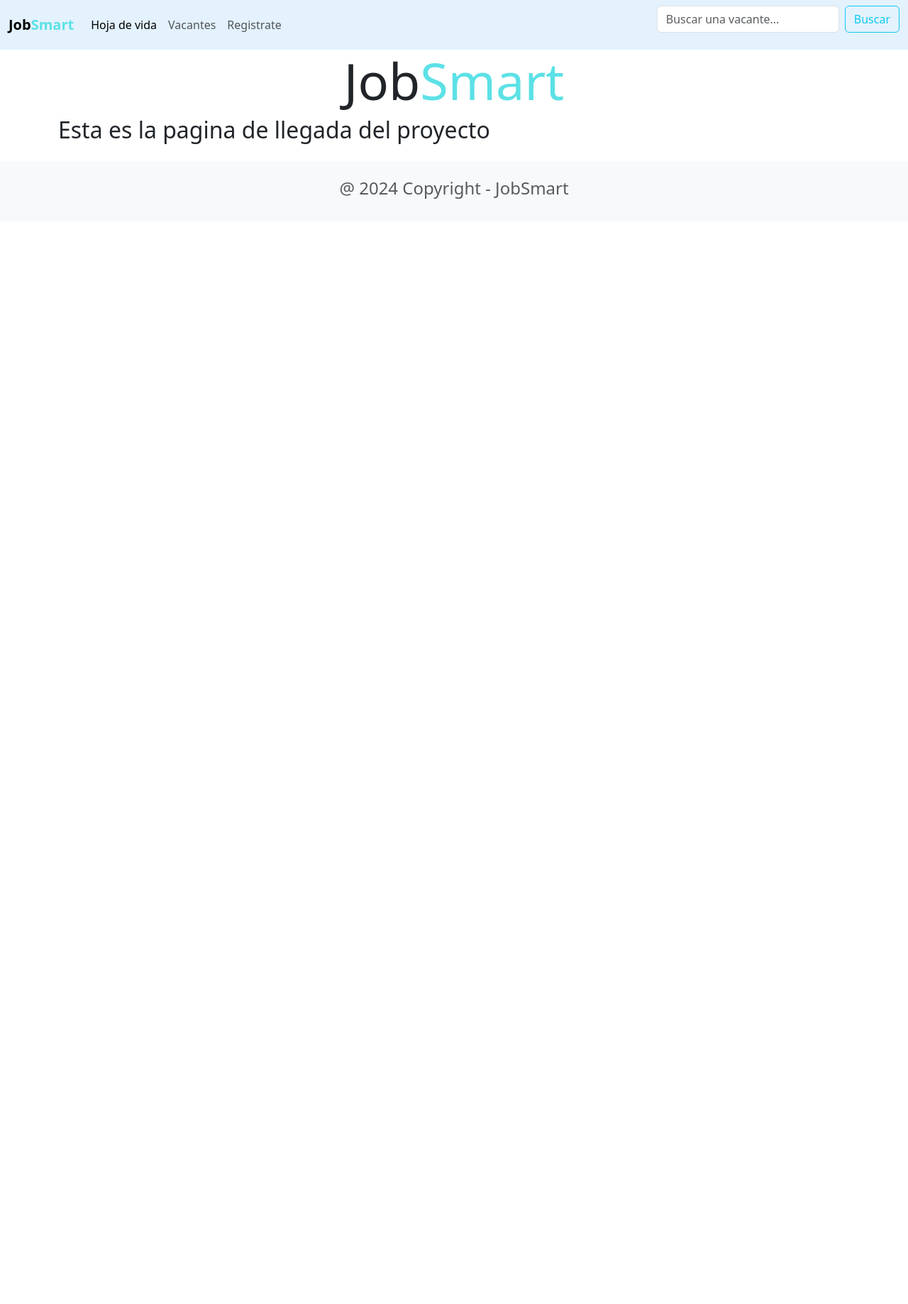
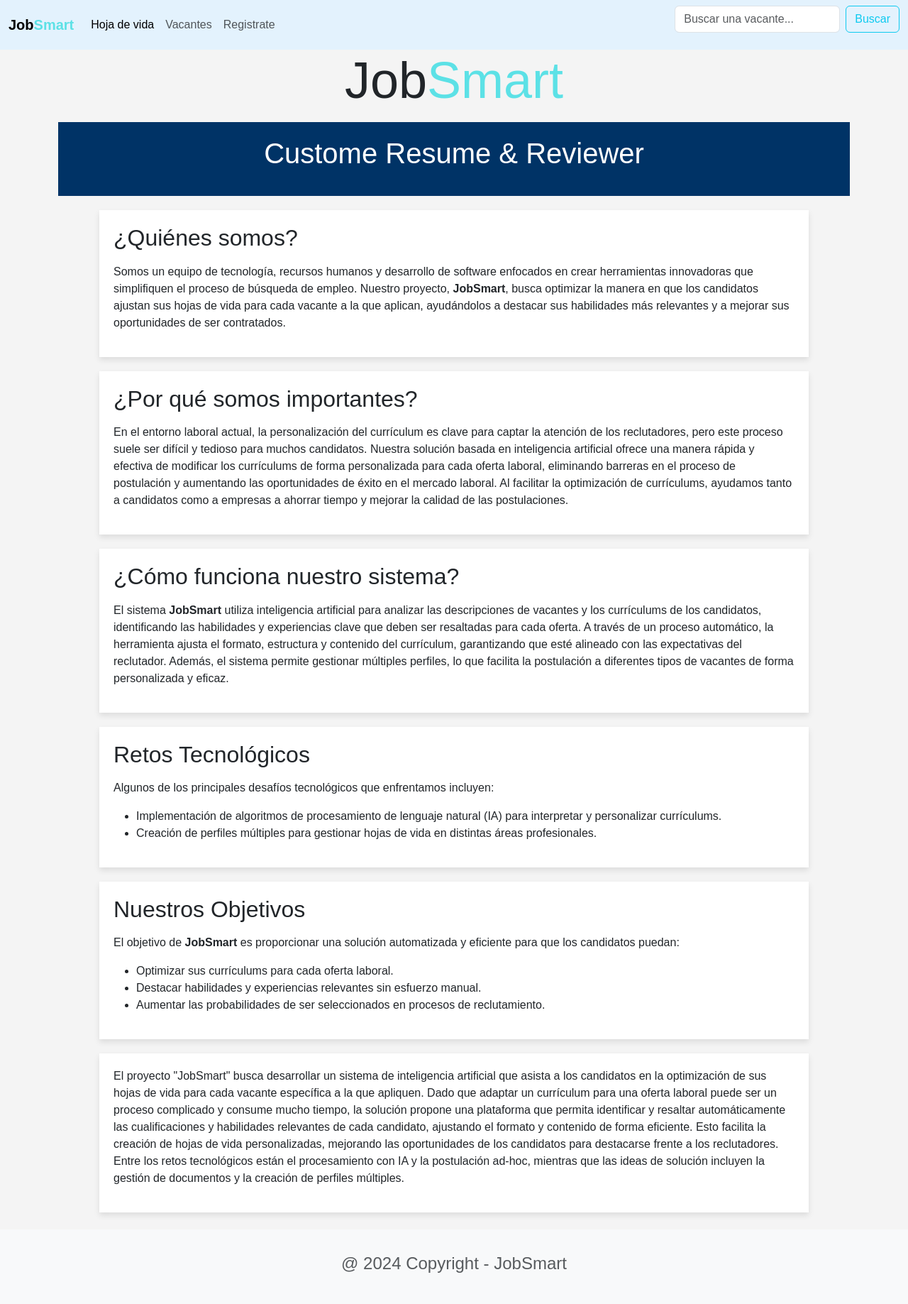
Before and after one commit to scastanoa1/JobSmart, a Django app: page / in a window 1280 px wide. Shown: the whole page at 71% size. Before the commit the page ends 280 px from the top, so only its background shows below. Run offline with Django 5.2, Linux system fonts and the light colour scheme.

Commit message:
Update home.html

```diff
--- a/JobSmart/templates/home.html
+++ b/JobSmart/templates/home.html
@@ -1,4 +1,97 @@
 {% extends 'base.html' %}
 {% block content %}
-<h2>Esta es la pagina de llegada del proyecto</h2>
+<!DOCTYPE html>
+<html lang="es">
+<head>
+    <meta charset="UTF-8">
+    <meta name="viewport" content="width=device-width, initial-scale=1.0">
+    <meta http-equiv="X-UA-Compatible" content="ie=edge">
+    <title>Custome Resume & Reviewer</title>
+    <style>
+        body {
+            font-family: Arial, sans-serif;
+            margin: 0;
+            padding: 0;
+            background-color: #f4f4f4;
+        }
+        header {
+            background-color: #003366;
+            color: white;
+            padding: 20px 0;
+            text-align: center;
+        }
+        section {
+            padding: 20px;
+            margin: 20px auto;
+            max-width: 1000px;
+            background-color: white;
+            box-shadow: 0 4px 8px rgba(0,0,0,0.1);
+        }
+        h1, h2, p {
+            margin-bottom: 16px;
+        }
+        h1 {
+            font-size: 2.5em;
+        }
+        footer {
+            background-color: #003366;
+            color: white;
+            text-align: center;
+            padding: 10px 0;
+            margin-top: 30px;
+        }
+    </style>
+</head>
+<body>
+
+<header>
+    <h1>Custome Resume & Reviewer</h1>
+</header>
+
+<section>
+    <h2>¿Quiénes somos?</h2>
+    <p>Somos un equipo de tecnología, recursos humanos y desarrollo de software enfocados en crear herramientas innovadoras que simplifiquen el proceso de búsqueda de empleo. Nuestro proyecto, <strong>JobSmart</strong>, busca optimizar la manera en que los candidatos ajustan sus hojas de vida para cada vacante a la que aplican, ayudándolos a destacar sus habilidades más relevantes y a mejorar sus oportunidades de ser contratados.</p>
+</section>
+
+<section>
+    <h2>¿Por qué somos importantes?</h2>
+    <p>En el entorno laboral actual, la personalización del currículum es clave para captar la atención de los reclutadores, pero este proceso suele ser difícil y tedioso para muchos candidatos. Nuestra solución basada en inteligencia artificial ofrece una manera rápida y efectiva de modificar los currículums de forma personalizada para cada oferta laboral, eliminando barreras en el proceso de postulación y aumentando las oportunidades de éxito en el mercado laboral. Al facilitar la optimización de currículums, ayudamos tanto a candidatos como a empresas a ahorrar tiempo y mejorar la calidad de las postulaciones.</p>
+</section>
+
+<section>
+    <h2>¿Cómo funciona nuestro sistema?</h2>
+    <p>El sistema <strong>JobSmart</strong> utiliza inteligencia artificial para analizar las descripciones de vacantes y los currículums de los candidatos, identificando las habilidades y experiencias clave que deben ser resaltadas para cada oferta. A través de un proceso automático, la herramienta ajusta el formato, estructura y contenido del currículum, garantizando que esté alineado con las expectativas del reclutador. Además, el sistema permite gestionar múltiples perfiles, lo que facilita la postulación a diferentes tipos de vacantes de forma personalizada y eficaz.</p>
+</section>
+
+<section>
+    <h2>Retos Tecnológicos</h2>
+    <p>Algunos de los principales desafíos tecnológicos que enfrentamos incluyen:</p>
+    <ul>
+        <li>Implementación de algoritmos de procesamiento de lenguaje natural (IA) para interpretar y personalizar currículums.</li>
+        <li>Creación de perfiles múltiples para gestionar hojas de vida en distintas áreas profesionales.</li>
+    </ul>
+</section>
+
+<section>
+    <h2>Nuestros Objetivos</h2>
+    <p>El objetivo de <strong>JobSmart</strong> es proporcionar una solución automatizada y eficiente para que los candidatos puedan:</p>
+    <ul>
+        <li>Optimizar sus currículums para cada oferta laboral.</li>
+        <li>Destacar habilidades y experiencias relevantes sin esfuerzo manual.</li>
+        <li>Aumentar las probabilidades de ser seleccionados en procesos de reclutamiento.</li>
+    </ul>
+</section>
+
+</body>
+</html>
+<section
+<p>El proyecto "JobSmart" busca desarrollar un sistema de inteligencia artificial que
+    asista a los candidatos en la optimización de sus hojas de vida para cada vacante específica a la que
+    apliquen. Dado que adaptar un currículum para una oferta laboral puede ser un proceso complicado y
+    consume mucho tiempo, la solución propone una plataforma que permita identificar y resaltar
+    automáticamente las cualificaciones y habilidades relevantes de cada candidato, ajustando el formato y
+    contenido de forma eficiente. Esto facilita la creación de hojas de vida personalizadas, mejorando las
+    oportunidades de los candidatos para destacarse frente a los reclutadores. Entre los retos tecnológicos
+    están el procesamiento con IA y la postulación ad-hoc, mientras que las ideas de solución incluyen la
+    gestión de documentos y la creación de perfiles múltiples.</p></section>
 {% endblock content %}
```
